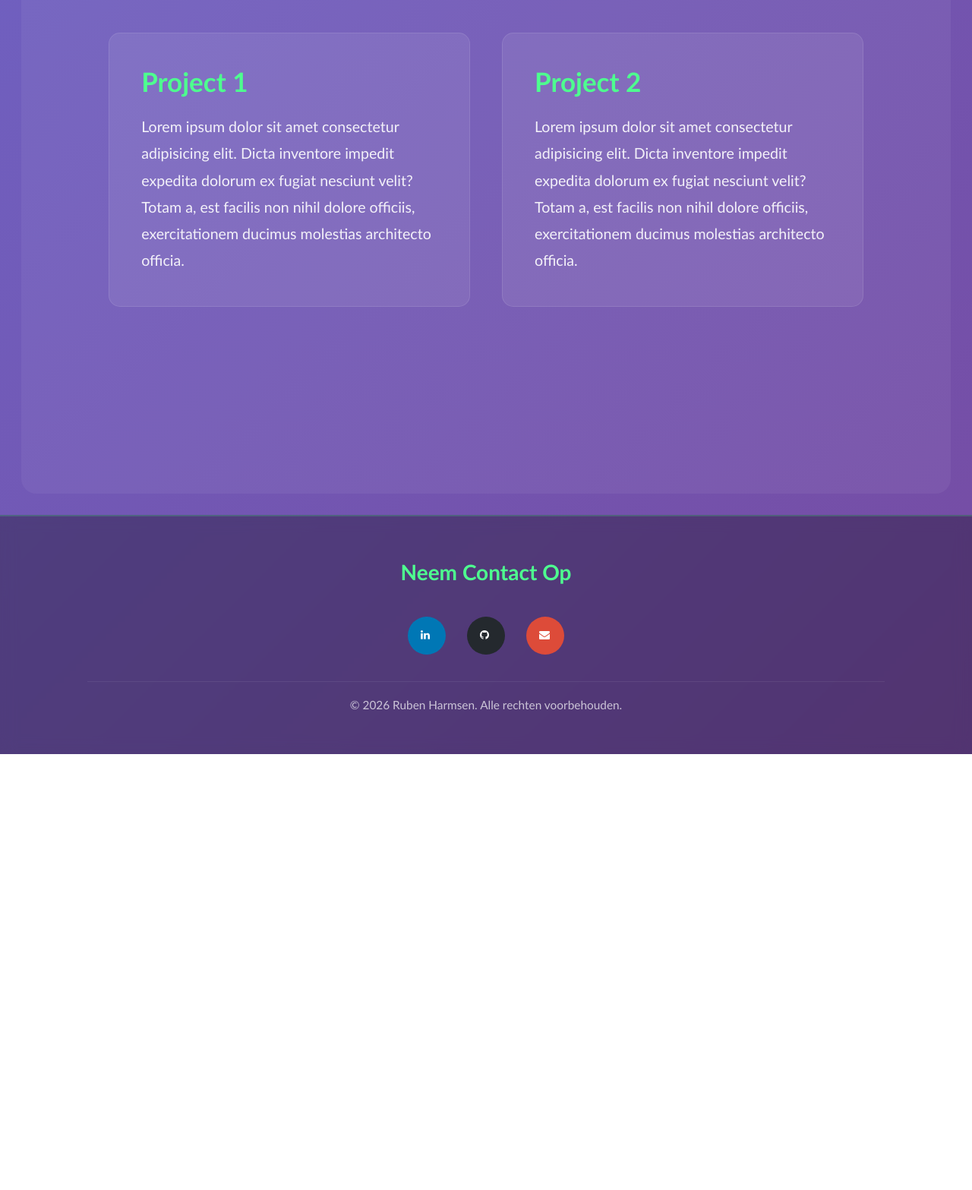
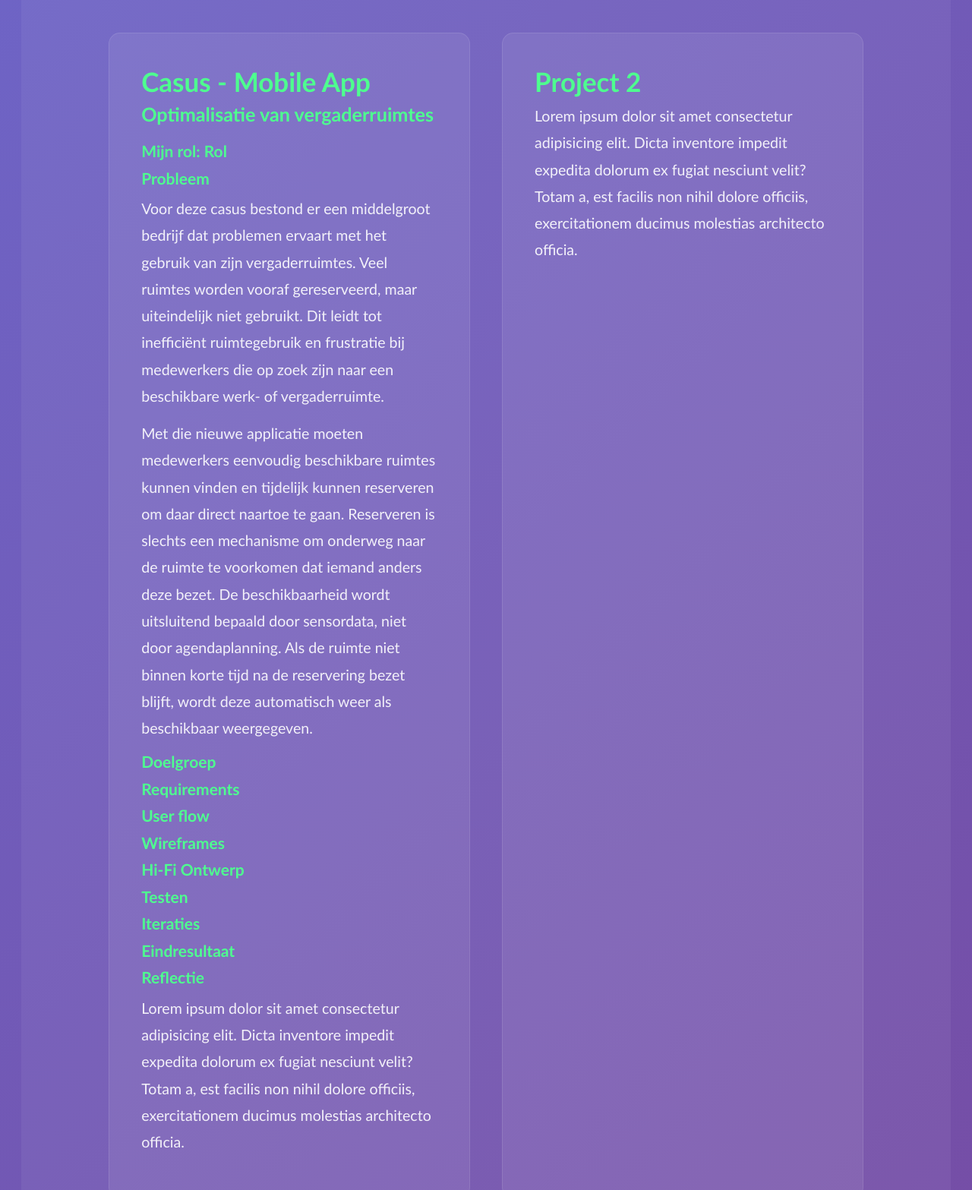
Before and after one commit to ItsRubenX/My-Portfolio, a plain HTML site: page index.html in a window 1280 px wide. Shown: the part 3440-5007 px from the top of the page at 76% size. Before the commit the page ends 4433 px from the top, so only its background shows below. Drawn offline with Linux system fonts and the light colour scheme.

Commit message:
Updated Project 1

```diff
--- a/css/styles.css
+++ b/css/styles.css
@@ -209,7 +209,7 @@ section {
 
 .language-item:hover {
     background: rgba(255, 255, 255, 0.15);
-    transform: translateX(10px);
+    transform: translateX(5px);
     box-shadow: 0 8px 32px rgba(78, 255, 143, 0.2);
 }
 
@@ -324,15 +324,21 @@ section {
     border: 1px solid rgba(255, 255, 255, 0.1);
 }
 
-.project-item:hover {
-    transform: translateY(-5px);
-    box-shadow: 0 15px 40px rgba(78, 255, 143, 0.3);
-    background: rgba(255, 255, 255, 0.15);
+.project-item h2 {
+    font-size: 2.5rem;
+    margin-bottom: 0.5rem;
+    color: #4eff8f;
 }
 
-.project-item h2 {
-    font-size: 2.5rem;
+.project-item h3 {
+    font-size: 1.8rem;
     margin-bottom: 1.5rem;
+    color: #4eff8f;
+}
+
+.project-item h4 {
+    font-size: 1.5rem;
+    margin-bottom: 0.75rem;
     color: #4eff8f;
 }
 
@@ -340,6 +346,7 @@ section {
     font-size: 1.4rem;
     line-height: 1.8;
     opacity: 0.9;
+    margin-bottom: 1rem;
 }
 
 footer {
--- a/index.html
+++ b/index.html
@@ -100,7 +100,6 @@
                     <h4>Frontend</h4>
                     <ul>
                         <li>Responsive Design</li>
-                        <li>CSS Flexbox & Grid</li>
                         <li>DOM Manipulation</li>
                         <li>User Interfaces</li>
                     </ul>
@@ -139,11 +138,40 @@
         <h1>Projecten</h1>
         <div class="project-list">
             <div class="project-item">
-                <h2>Project 1</h2>
+                <h2>Casus - Mobile App</h2>
+                <h3>Optimalisatie van vergaderruimtes</h3>
+                <h4>Mijn rol: Rol</h4>
+                <h4>Probleem</h4>
+                <p>
+                    Voor deze casus bestond er een middelgroot bedrijf dat problemen ervaart met het gebruik van zijn
+                    vergaderruimtes. Veel ruimtes worden vooraf gereserveerd, maar
+                    uiteindelijk niet gebruikt. Dit leidt tot inefficiënt ruimtegebruik en
+                    frustratie bij medewerkers die op zoek zijn naar een beschikbare werk- of
+                    vergaderruimte.
+                </p>
+                <p>
+                    Met die nieuwe applicatie moeten  medewerkers eenvoudig
+                    beschikbare ruimtes kunnen vinden en tijdelijk kunnen reserveren om
+                    daar direct naartoe te gaan. Reserveren is slechts een mechanisme om onderweg naar de ruimte te
+                    voorkomen dat iemand anders deze bezet. De beschikbaarheid wordt
+                    uitsluitend bepaald door sensordata, niet door agendaplanning.
+                    Als de ruimte niet binnen korte tijd na de reservering bezet
+                    blijft, wordt deze automatisch weer als beschikbaar weergegeven.
+                </p>
+                <h4>Doelgroep</h4>
+                <h4>Requirements</h4>
+                <h4>User flow</h4>
+                <h4>Wireframes</h4>
+                <h4>Hi-Fi Ontwerp</h4>
+                <h4>Testen</h4>
+                <h4>Iteraties</h4>
+                <h4>Eindresultaat</h4>
+                <h4>Reflectie</h4>
                 <p>Lorem ipsum dolor sit amet consectetur adipisicing elit. Dicta inventore impedit expedita dolorum ex fugiat nesciunt velit? Totam a, est facilis non nihil dolore officiis, exercitationem ducimus molestias architecto officia.</p>
             </div>
             <div class="project-item">
                 <h2>Project 2</h2>
+
                 <p>Lorem ipsum dolor sit amet consectetur adipisicing elit. Dicta inventore impedit expedita dolorum ex fugiat nesciunt velit? Totam a, est facilis non nihil dolore officiis, exercitationem ducimus molestias architecto officia.</p>
             </div>
         </div>
```
